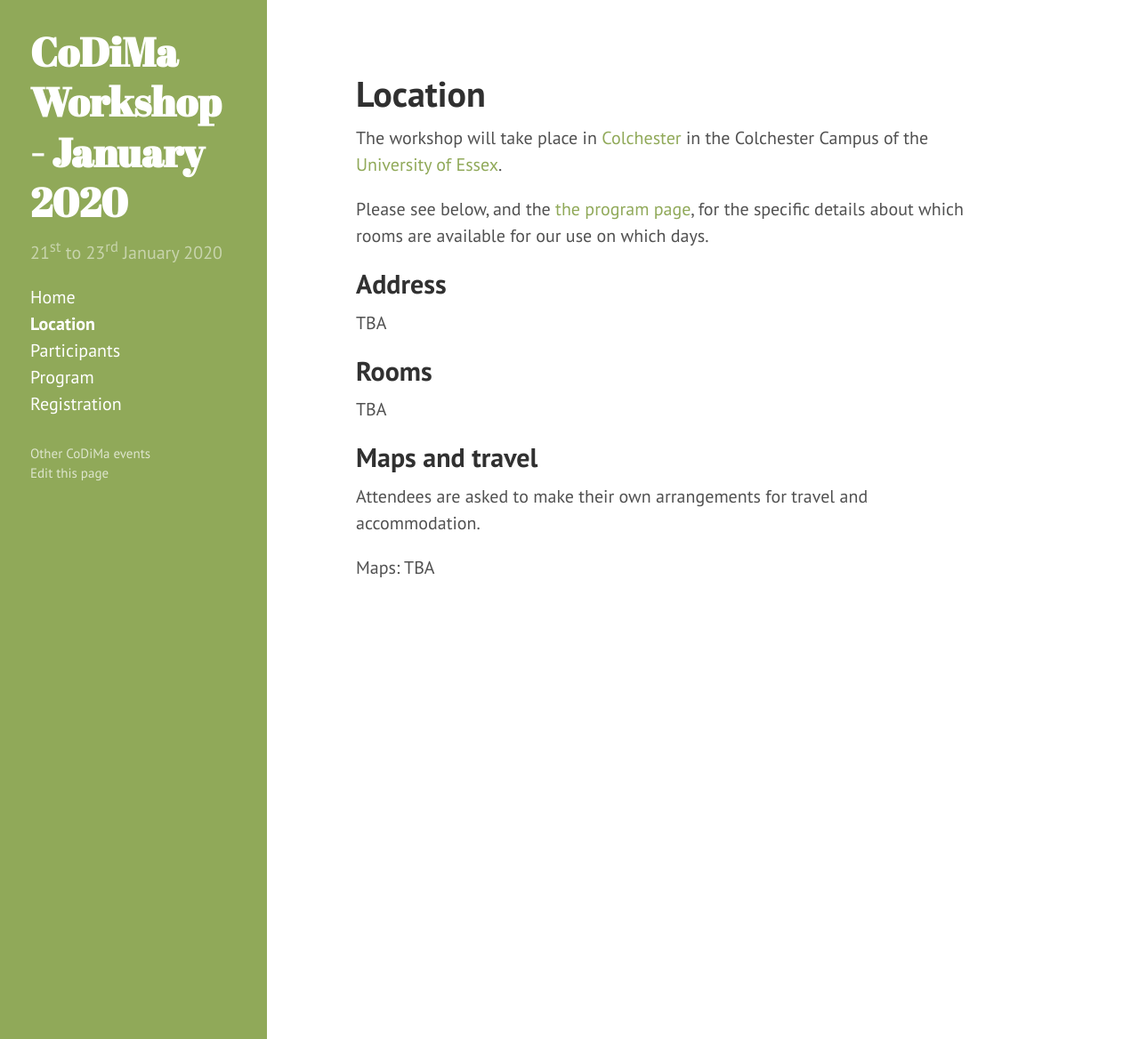
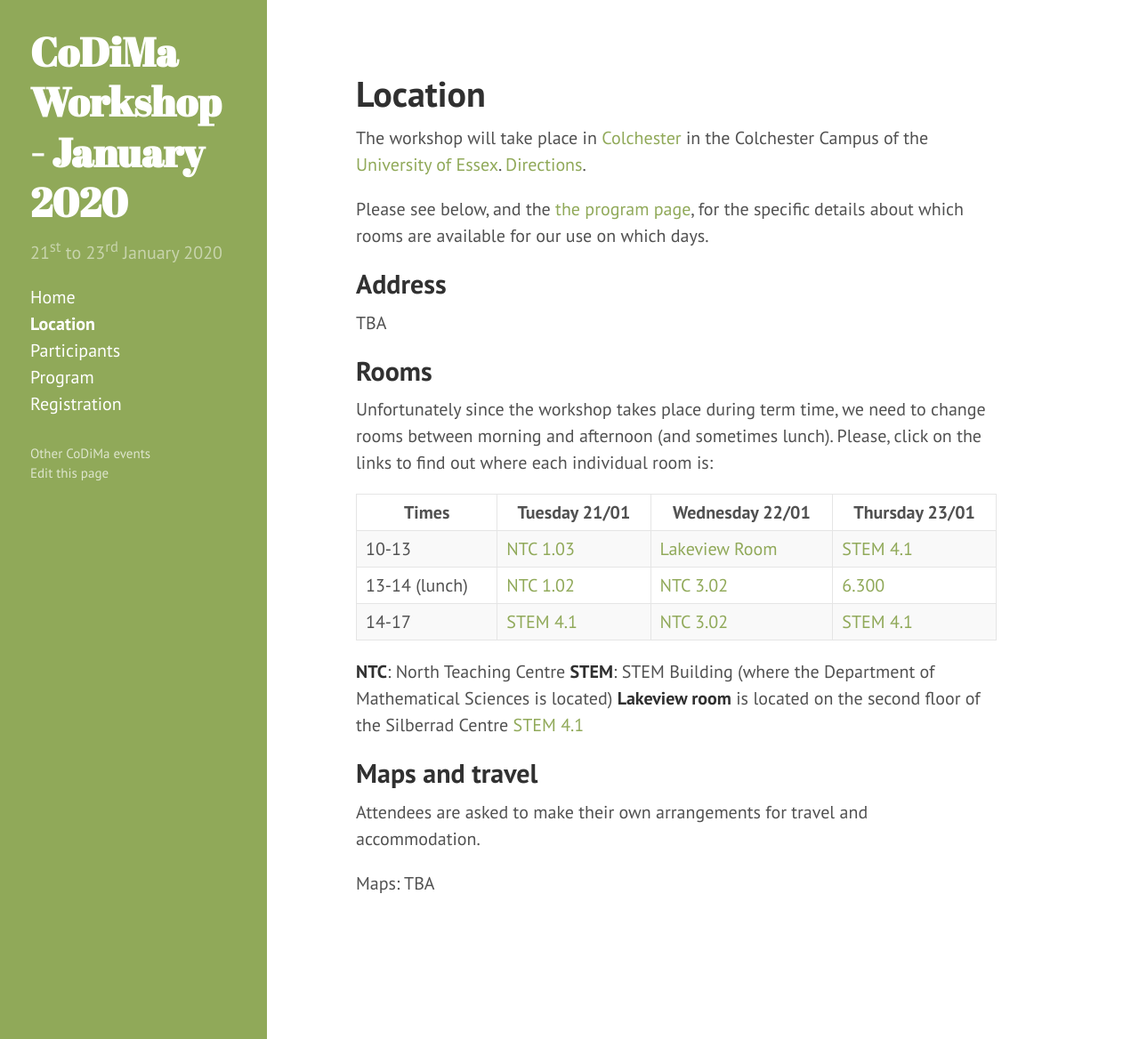
Before and after one commit to jesusmartinez-garcia/2020-01-21-colchester-workshop, a Jekyll site: the page built from location.md, in a window 1280 px wide and 1168 px high. Shown: the whole window at 89% size. Built offline with Jekyll 4.4.1, drawn with Linux system fonts in a browser that asks for light colours.

Commit message:
Update location.md

```diff
--- a/location.md
+++ b/location.md
@@ -4,10 +4,10 @@ title: Location
 ---
 
 The workshop will take place in
-[Colchester](https://en.wikipedia.org/wiki/Colchester)
+[Colchester](https://en.wikipedia.org/wiki/Colchester){:target="_blank"}
 in the Colchester Campus
 of the
-[University of Essex](https://www.essex.ac.uk/).
+[University of Essex](https://www.essex.ac.uk/){:target="_blank"}. [Directions](https://www.essex.ac.uk/life/colchester-campus/how-to-get-here){:target="_blank"}.
 
 Please see below, and the
 [the program page]({{ site.baseurl }}/program),
@@ -20,7 +20,17 @@ TBA
 
 <h2>Rooms</h2>
 
-TBA
+Unfortunately since the workshop takes place during term time, we need to change rooms between morning and afternoon (and sometimes lunch). Please, click on the links to find out where each individual room is:
+
+|Times |Tuesday 21/01|Wednesday 22/01|Thursday 23/01|
+|----|----|----|----|
+|10-13|[NTC 1.03](https://findyourway.essex.ac.uk:8080/share/e5ef2d3e735446ac37a28720f02cfa55){:target="_blank"} |[Lakeview Room](https://findyourway.essex.ac.uk:8080/share/49bb55d7d612d7a475bce22139d11de0){:target="_blank"}|[STEM 4.1](https://findyourway.essex.ac.uk:8080/share/78ca3e3060b208db87fdc3919a603499){:target="_blank"}|
+|13-14 (lunch)|[NTC 1.02](https://findyourway.essex.ac.uk:8080/share/162130ffcb2242caf8cd8e778170e5a4){:target="_blank"}|[NTC 3.02](https://findyourway.essex.ac.uk:8080/share/04b5b644ac3bf0098c8acb6a66de200b){:target="_blank"}|[6.300](https://findyourway.essex.ac.uk:8080/share/dd0b7ec2d064d29a02bdf426743092a0){:target="_blank"}|
+|14-17|[STEM 4.1](https://findyourway.essex.ac.uk:8080/share/78ca3e3060b208db87fdc3919a603499){:target="_blank"}|[NTC 3.02](https://findyourway.essex.ac.uk:8080/share/04b5b644ac3bf0098c8acb6a66de200b){:target="_blank"}|[STEM 4.1](https://findyourway.essex.ac.uk:8080/share/78ca3e3060b208db87fdc3919a603499){:target="_blank"}|
+
+**NTC**: North Teaching Centre
+**STEM**: STEM Building (where the Department of Mathematical Sciences is located)
+**Lakeview room** is located on the second floor of the Silberrad Centre [STEM 4.1](https://findyourway.essex.ac.uk:8080/share/d92c719d893e2207e00476c787023eb2){:target="_blank"}
 
 <h2>Maps and travel</h2>
 
```
